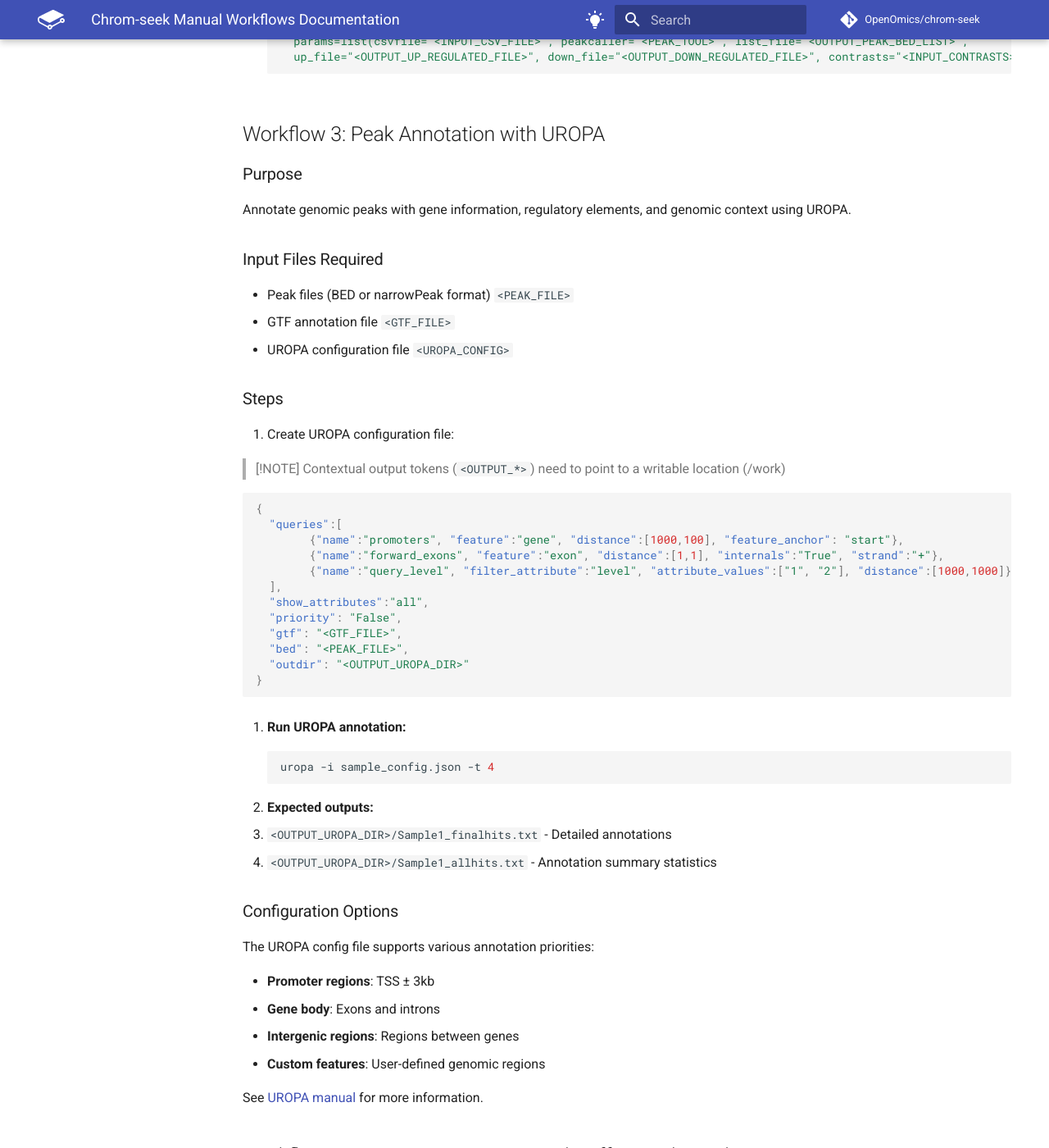
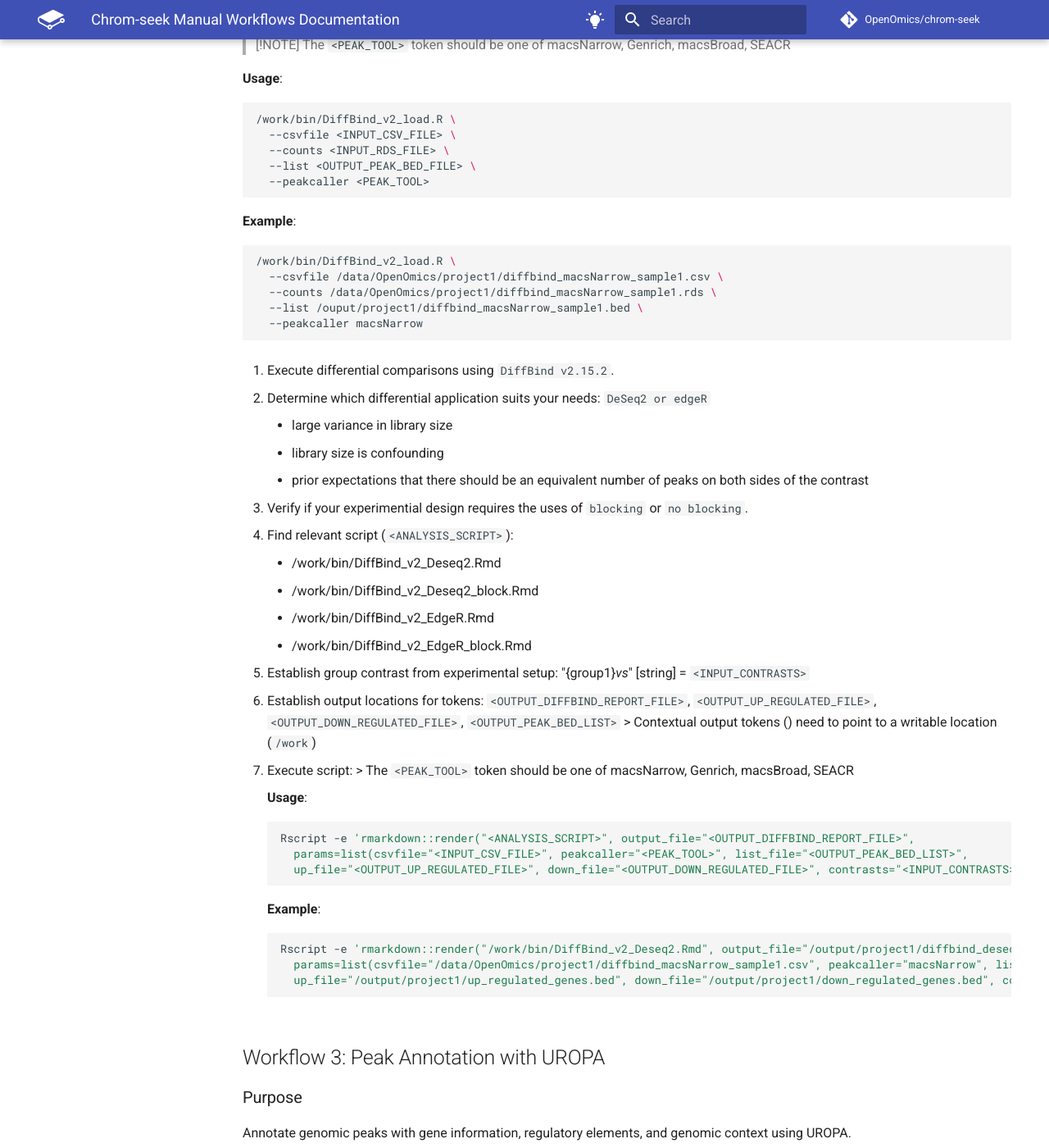
Before and after one commit to OpenOmics/chrom-seek, an MkDocs documentation site: the page built from docs/manual_workflows.md, in a window 1280 px wide and 1400 px high, scrolled down 3534 px. Shown: the whole window at 82% size. Built offline with MkDocs 1.6.1 and Material for MkDocs 9.7.7, drawn with Linux system fonts in a browser that asks for light colours; comment, search, counter and statistics services are not loaded; the version menu is left out; some of the changed text lies outside the part shown.

Commit message:
chore: update manual docs to include examples

````diff
--- a/docs/manual_workflows.md
+++ b/docs/manual_workflows.md
@@ -58,8 +58,21 @@
   sinteractive -N 1 -n 1 --time=1-12:00:00 --mem=100G --gres=lscratch:200 --cpus-per-task=4
   ```
 2. Initialize the singularity container for Diffbind v2. See [singularity run documentation](https://docs.sylabs.io/guides/3.1/user-guide/cli/singularity_run.html) and singularity [metadata and environment guide](https://docs.sylabs.io/guides/3.7/user-guide/environment_and_metadata.html) for more help with `singularity run`.
+  **Usage**:
   ```bash
-    working_dir=/data/OpenOmics/references/chrom-seek/docs
+    singularity run \
+      -C \
+      -e \
+      --env TMPDIR=/tmp,TMP=/tmp
+      -B /lscratch/$SLURM_JOBID:/tmp,<PROJECT_WORKING_DIR>:/work:rw \
+      --pwd /work \
+      docker://skchronicles/cfchip_toolkit:v0.5.0 \
+      bash
+  ```
+
+  **Example**:
+  ```bash
+    working_dir=/data/OpenOmics/project1
     singularity run \
       -C \
       -e \
@@ -77,10 +90,18 @@
   > [!NOTE]
   > The `<PEAK_TOOL>` token should be one of macsNarrow, Genrich, macsBroad, SEACR
 
+  **Usage**:
   ```bash
   Rscript -e 'rmarkdown::render("/work/bin/DiffBind_v2_QC.Rmd", output_file="/work/CUSTOM_DiffBindQC.html",
               params=list(csvfile="<INPUT_CSV_FILE>", counts_bed="<OUTPUT_BED_FILE>",
               counts_csv="<OUTPUT_COUNTS_CSV_FILE>", peakcaller="<PEAK_TOOL>"))'
+  ```
+
+  **Example**:
+  ```bash
+  Rscript -e 'rmarkdown::render("/work/bin/DiffBind_v2_QC.Rmd", output_file="/work/CUSTOM_DiffBindQC.html",
+              params=list(csvfile="/data/OpenOmics/project1/diffbind_macsNarrow_sample1.csv", counts_bed="/output/diffbind_macsnarrow_counts.bed",
+              counts_csv="/output/diffbind_macsnarrow_counts.csv", peakcaller="macsNarrow"))'
   ```
 
 ### Differential Peak Calling Mode ###
@@ -90,6 +111,8 @@
   sinteractive -N 1 -n 1 --time=1-12:00:00 --mem=100G --gres=lscratch:200 --cpus-per-task=4
   ```
 2. Initialize the singularity container for Diffbind v2. See [singularity run documentation](https://docs.sylabs.io/guides/3.1/user-guide/cli/singularity_run.html) and singularity [metadata and environment](https://docs.sylabs.io/guides/3.7/user-guide/environment_and_metadata.html) for more help with `singularity run`.
+
+  **Usage**:
   ```bash
   singularity run \
     -C \
@@ -100,6 +123,20 @@
     docker://skchronicles/cfchip_toolkit:v0.5.0 \
     bash
   ```
+
+  **Example**:
+  ```bash
+  working_dir=/data/OpenOmics/project1
+  singularity run \
+    -C \
+    -e \
+    --env TMPDIR=/tmp,TMP=/tmp
+    -B /lscratch/$SLURM_JOBID:/tmp,$working_dir$:/work:rw \
+    --pwd /work \
+    docker://skchronicles/cfchip_toolkit:v0.5.0 \
+    bash
+  ```
+
 3. Run `DiffBind_v2_load.R`.
   > [!NOTE]
   > Contextual output tokens (`<OUTPUT_*>`) need to point to a writable location (`/work`)
@@ -107,12 +144,23 @@
   > [!NOTE]
   > The `<PEAK_TOOL>` token should be one of macsNarrow, Genrich, macsBroad, SEACR
 
+
+  **Usage**:
   ```bash
   /work/bin/DiffBind_v2_load.R \
     --csvfile <INPUT_CSV_FILE> \
     --counts <INPUT_RDS_FILE> \
     --list <OUTPUT_PEAK_BED_FILE> \
     --peakcaller <PEAK_TOOL>
+  ```
+
+  **Example**:
+  ```bash
+  /work/bin/DiffBind_v2_load.R \
+    --csvfile /data/OpenOmics/project1/diffbind_macsNarrow_sample1.csv \
+    --counts /data/OpenOmics/project1/diffbind_macsNarrow_sample1.rds \
+    --list /ouput/project1/diffbind_macsNarrow_sample1.bed \
+    --peakcaller macsNarrow
   ```
 
 4. Execute differential comparisons using `DiffBind v2.15.2`.
@@ -138,10 +186,18 @@
    6. Execute script:
       > The `<PEAK_TOOL>` token should be one of macsNarrow, Genrich, macsBroad, SEACR
 
+      **Usage**:
       ```bash
       Rscript -e 'rmarkdown::render("<ANALYSIS_SCRIPT>", output_file="<OUTPUT_DIFFBIND_REPORT_FILE>",
         params=list(csvfile="<INPUT_CSV_FILE>", peakcaller="<PEAK_TOOL>", list_file="<OUTPUT_PEAK_BED_LIST>",
         up_file="<OUTPUT_UP_REGULATED_FILE>", down_file="<OUTPUT_DOWN_REGULATED_FILE>", contrasts="<INPUT_CONTRASTS>", counts="<INPUT_PEAK_COUNTS_CSV_FILE>"))'
+      ```
+
+      **Example**:
+      ```bash
+      Rscript -e 'rmarkdown::render("/work/bin/DiffBind_v2_Deseq2.Rmd", output_file="/output/project1/diffbind_deseq2_report.html",
+        params=list(csvfile="/data/OpenOmics/project1/diffbind_macsNarrow_sample1.csv", peakcaller="macsNarrow", list_file="/ouput/project1/diffbind_macsNarrow_sample1.bed",
+        up_file="/output/project1/up_regulated_genes.bed", down_file="/output/project1/down_regulated_genes.bed", contrasts="group1_vs_group2", counts="/data/OpenOmics/project1/diffbind_macsNarrow_sample1.rds"))'
       ```
 
 ## Workflow 3: Peak Annotation with UROPA
@@ -163,16 +219,67 @@
 
   ```json
   {
-    "queries":[
-          {"name":"promoters", "feature":"gene", "distance":[1000,100], "feature_anchor": "start"},
-          {"name":"forward_exons", "feature":"exon", "distance":[1,1], "internals":"True", "strand":"+"},
-          {"name":"query_level", "filter_attribute":"level", "attribute_values":["1", "2"], "distance":[1000,1000]}
+    "queries": [
+        {
+            "feature": ["gene"],
+            "filter_attribute": "gene_type",
+            "attribute_values": ["protein_coding"],
+            "feature_anchor": ["start"],
+            "relative_location": [
+                "PeakInsideFeature",
+                "FeatureInsidePeak",
+                "Upstream",
+                "Downstream",
+                "OverlapStart",
+                "OverlapEnd"
+            ],
+            "strand": "ignore",
+            "distance": [3000, 1000],
+            "name": "query_1"
+        },
+        {
+            "feature": ["gene"],
+            "filter_attribute": "gene_type",
+            "attribute_values": ["protein_coding"],
+            "feature_anchor": ["start"],
+            "relative_location": [
+                "PeakInsideFeature",
+                "FeatureInsidePeak",
+                "Upstream",
+                "Downstream",
+                "OverlapStart",
+                "OverlapEnd"
+            ],
+            "strand": "ignore",
+            "distance": [10000],
+            "name": "query_2"
+        },
+        {
+            "feature": ["gene"],
+            "filter_attribute": "gene_type",
+            "attribute_values": ["protein_coding"],
+            "feature_anchor": ["start"],
+            "relative_location": [
+                "PeakInsideFeature",
+                "FeatureInsidePeak",
+                "Upstream",
+                "Downstream",
+                "OverlapStart",
+                "OverlapEnd"
+            ],
+            "strand": "ignore",
+            "distance": [100000],
+            "name": "query_3"
+        }
     ],
-    "show_attributes":"all",
+    "show_attributes": [
+        "gene_id",
+        "gene_name",
+        "gene_type"
+    ],
     "priority": "False",
     "gtf": "<GTF_FILE>",
-    "bed": "<PEAK_FILE>",
-    "outdir": "<OUTPUT_UROPA_DIR>"
+    "bed": "<PEAK_FILE>"
   }
   ```
 
@@ -216,6 +323,7 @@
   > [!NOTE]
   > Contextual output tokens (`<OUTPUT_*>`) need to point to a writable location (/work)
 
+  **Usage**:
   ```bash
   python /work/bin/merge_diffbind_uropa.py \
     --diffbind <DIFFBIND_CSV_FILE> \
@@ -223,6 +331,16 @@
     --fdr <FDR_THRESHOLD> \
     --fold <FC_THRESHOLD> \
     --output <MERGE_OUTPUT>
+  ```
+
+  **Example**:
+  ```bash
+  python /work/bin/merge_diffbind_uropa.py \
+    --diffbind /data/OpenOmics/project1/diffbind_macsNarrow_sample1.csv \
+    --uropa /data/OpenOmics/project1/uropa_config.json \
+    --fdr 0.05 \
+    --fold 2 \
+    --output /outputs/uropa_annotation_macsnarrow_diffbind_results.txt
   ```
 
 2. **Expected outputs:**
````
